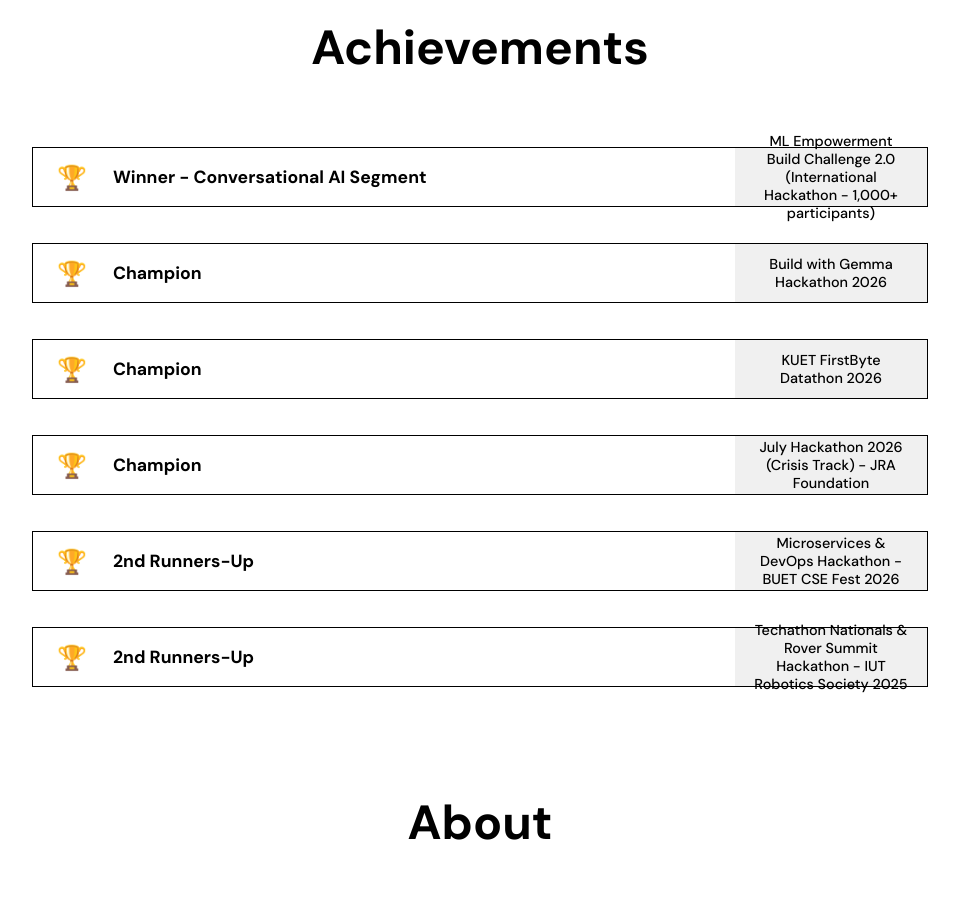
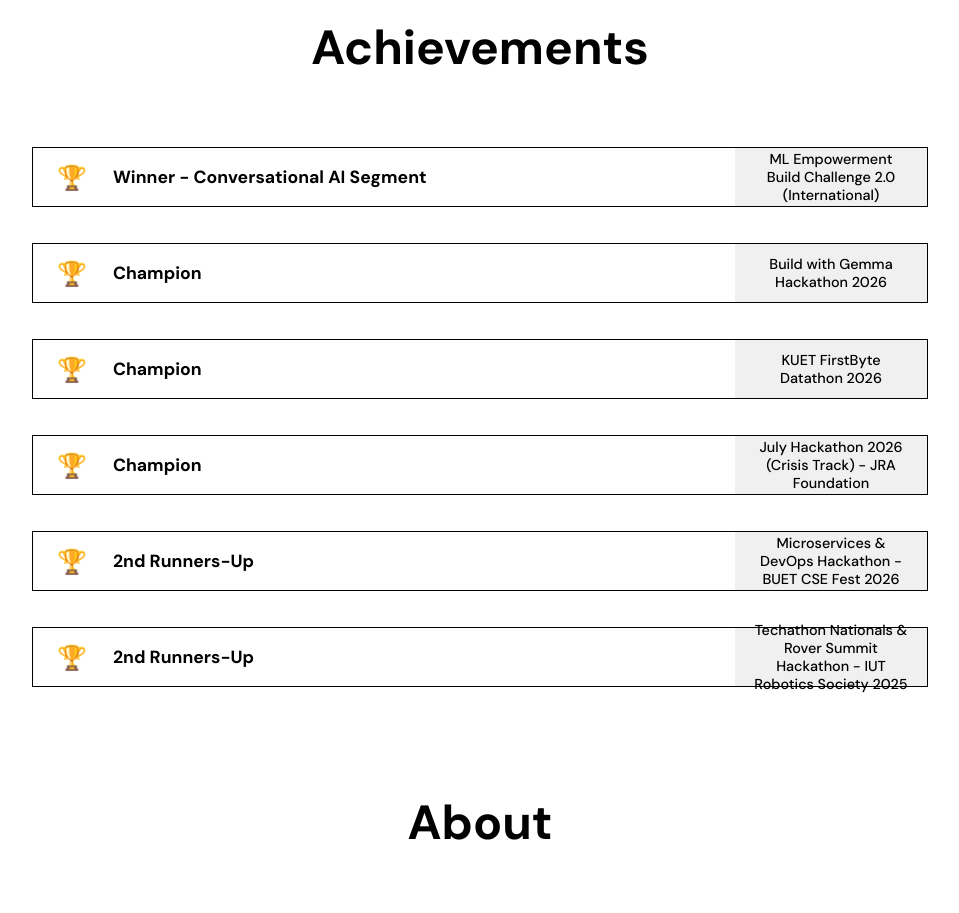
Before and after one commit to AuvroIslam/Porfolio_Website, a React (Create React App) app: page / in a window 1280 px wide. Shown: the part 5800-6713 px from the top of the page, without its empty margins (160-1119 px from the left). Built offline with nearby package versions, Linux system fonts and the light colour scheme.

Commit message:
Simplify ML Empowerment achievement text

```diff
--- a/src/App.js
+++ b/src/App.js
@@ -167,7 +167,7 @@
     achievements: [
       {
         title: "Winner - Conversational AI Segment",
-        event: "ML Empowerment Build Challenge 2.0 (International Hackathon - 1,000+ participants)"
+        event: "ML Empowerment Build Challenge 2.0 (International)"
       },
       {
         title: "Champion",
```
